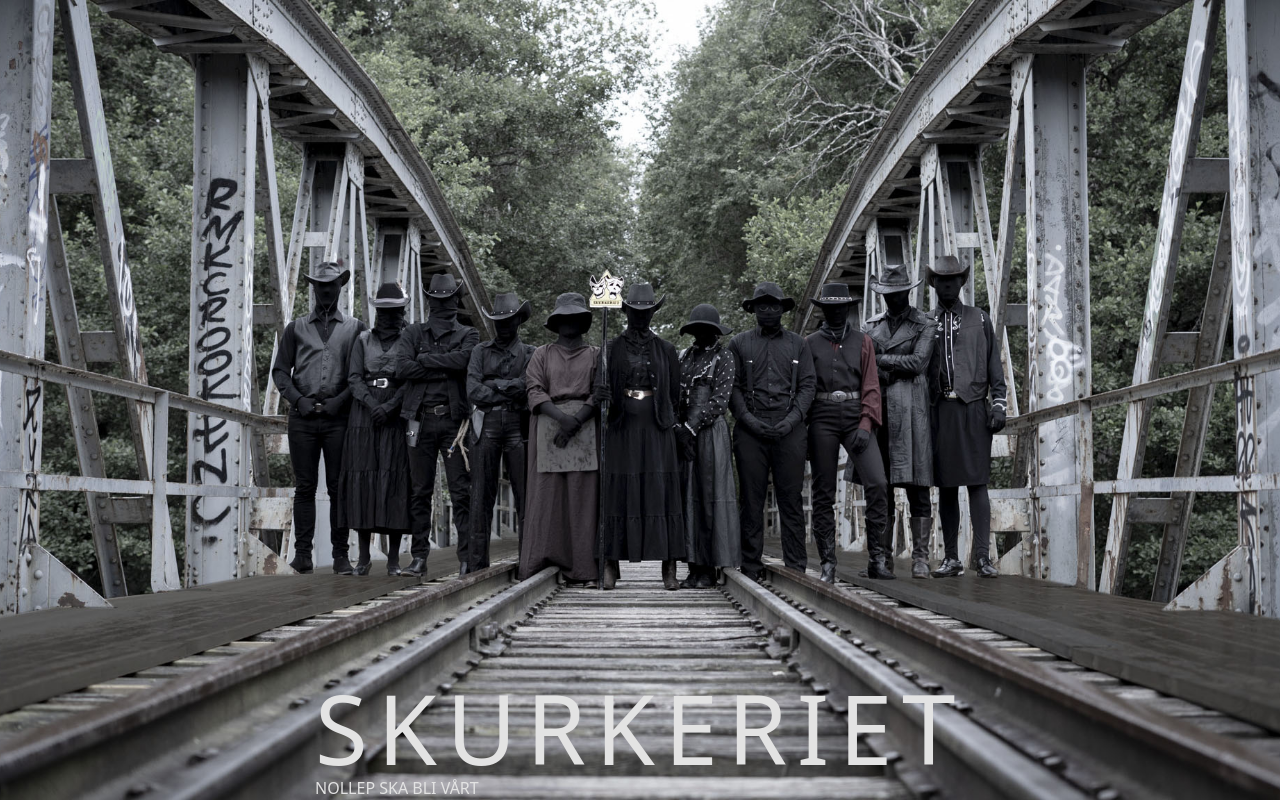
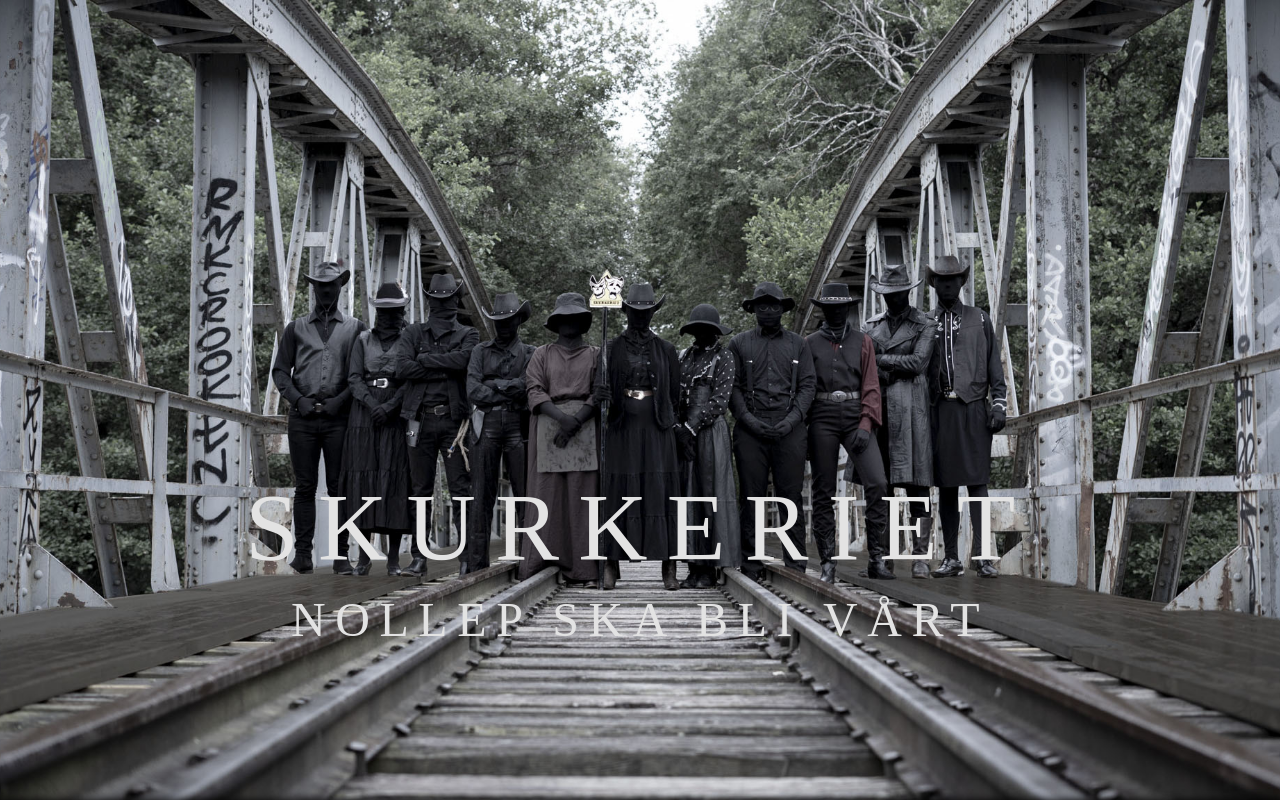
Before and after one commit to Albus00/skurkeriet, a Next.js app: page / in a window 1280 px wide. Built offline with nearby package versions, Linux system fonts and the light colour scheme.

Commit message:
Fixed font and size

```diff
--- a/pages/index.tsx
+++ b/pages/index.tsx
@@ -11,10 +11,10 @@ export default function Home() {
       </Head>
       <main>
         {/* Group image */}
-        <div className='flex flex-col-reverse items-center h-screen w-screen bg-group bg-cover bg-center'>
-          <div className='text-whiteText'>
-            <p className='text-8xl tracking-widest'>SKURKERIET</p>
-            <p>NOLLEP SKA BLI VÅRT</p>
+        <div className='flex flex-col-reverse items-center h-screen w-screen bg-group bg-cover bg-center bottom-shadow'>
+          <div className='text-whiteText text-center h-2/5'>
+            <h1 className='mb-5'>SKURKERIET</h1>
+            <h3>NOLLEP SKA BLI VÅRT</h3>
           </div>
         </div>
       </main>
--- a/styles/globals.css
+++ b/styles/globals.css
@@ -104,7 +104,17 @@ body {
 }
 
 h1 {
+  font-family: Industry Inc Base;
+  font-size: 6rem;
+  line-height: 1;
+  letter-spacing: 0.2em;
+}
 
+h3 {
+  font-family: Industry Inc Base;
+  font-size: 3rem;
+  line-height: 1;
+  letter-spacing: 0.2em;
 }
 
 a {
@@ -112,6 +122,12 @@ a {
   text-decoration: none;
 }
 
+.bottom-shadow {
+  -moz-box-shadow: inset 0 -10px 10px -10px #000000;
+  -webkit-box-shadow: inset 0 -10px 10px -10px #000000;
+  box-shadow: inset 0 -10px 10px -10px #000000;
+}
+
 @media (prefers-color-scheme: dark) {
   html {
     color-scheme: dark;
```
